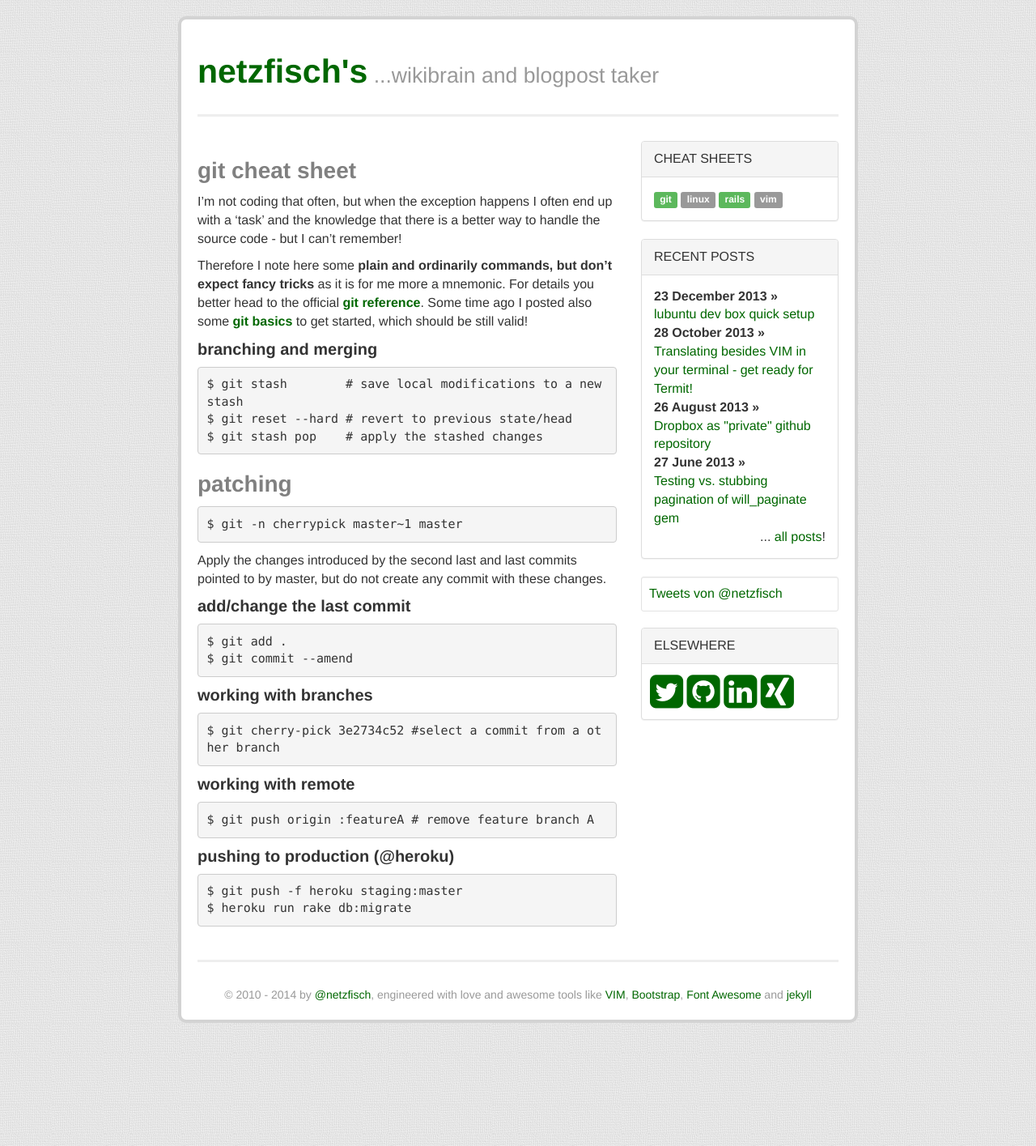
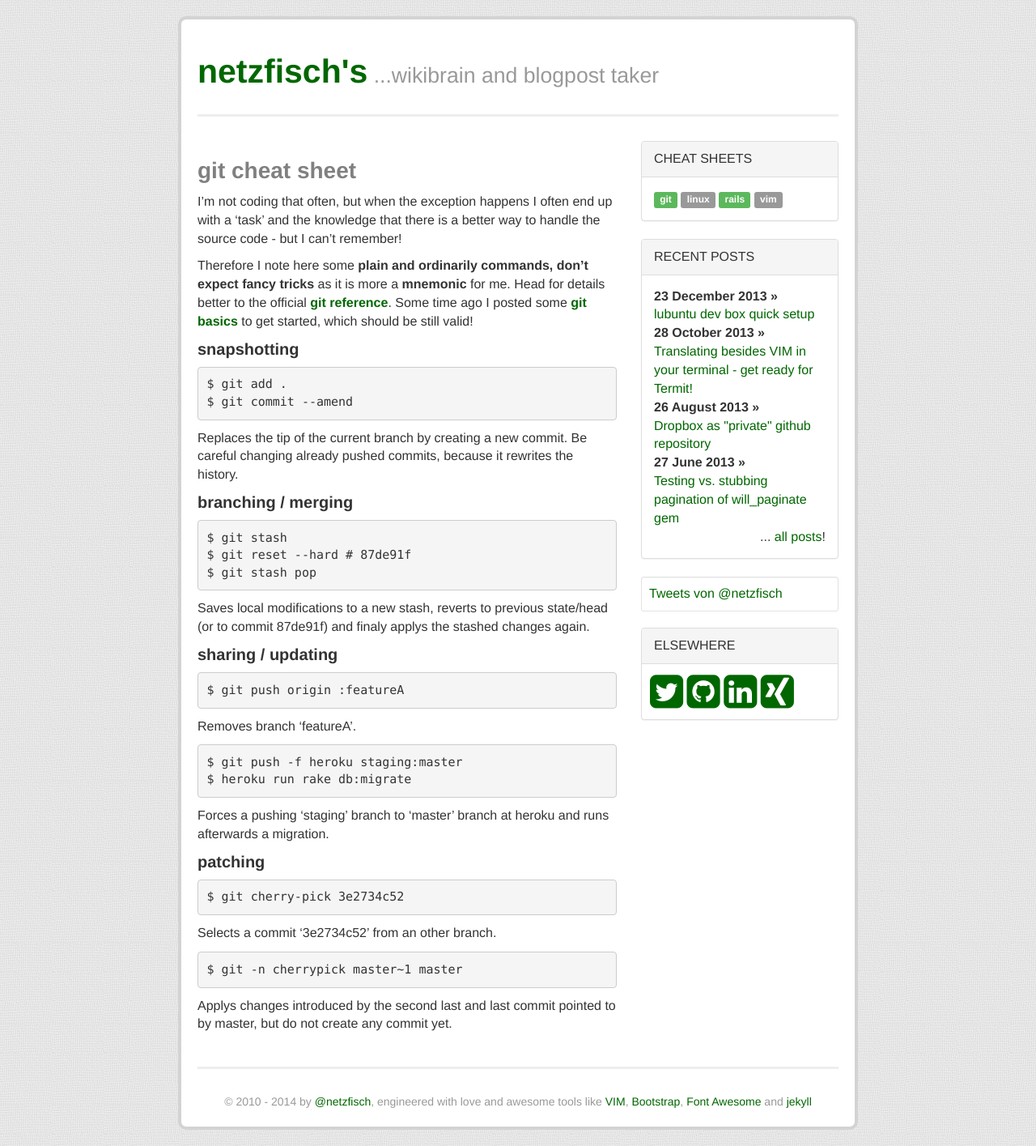
Before and after one commit to netzfisch/netzfisch.github.io, a Jekyll site: the page built from static/git.md, in a window 1280 px wide. Shown: the whole page at 81% size. Built offline with Jekyll 4.4.1, drawn with Linux system fonts in a browser that asks for light colours; nearby versions of some CDN libraries; Markdown is read by kramdown in place of the engine named in the settings; comment, search, counter and statistics services are not loaded.

Commit message:
finalise git cheat sheet

```diff
--- a/static/git.md
+++ b/static/git.md
@@ -7,39 +7,43 @@ title:     git cheat sheet, things to remember
 
 I'm not coding that often, but when the exception happens I often end up with a 'task' and the knowledge that there is a better way to handle the source code - but I can't remember!
 
-Therefore I note here some **plain and ordinarily commands, but don't expect fancy tricks** as it is for me more a mnemonic. For details you better head to the official **[git reference][1]**. Some time ago I posted also some **[git basics][2]** to get started, which should be still valid!
+Therefore I note here some **plain and ordinarily commands, don't expect fancy tricks** as it is more a **mnemonic** for me. Head for details better to the official **[git reference][1]**. Some time ago I posted some **[git basics][2]** to get started, which should be still valid!
 
-#### branching and merging
-
-    $ git stash        # save local modifications to a new stash
-    $ git reset --hard # revert to previous state/head
-    $ git stash pop    # apply the stashed changes
-
-### patching
-
-    $ git -n cherrypick master~1 master
-
-Apply the changes introduced by the second last and last commits pointed to by
-master, but do not create any commit with these changes.
-
-#### add/change the last commit
+#### snapshotting
 
     $ git add .
     $ git commit --amend
 
-#### working with branches
+Replaces the tip of the current branch by creating a new commit. Be careful changing already pushed commits, because it rewrites the history.
 
-    $ git cherry-pick 3e2734c52 #select a commit from a other branch
+#### branching / merging
 
-#### working with remote
+    $ git stash
+    $ git reset --hard # 87de91f
+    $ git stash pop
 
-    $ git push origin :featureA # remove feature branch A
+Saves local modifications to a new stash, reverts to previous state/head (or to commit 87de91f) and finaly applys the stashed changes again.
 
-#### pushing to production (@heroku)
+#### sharing / updating
+
+    $ git push origin :featureA
+
+Removes branch 'featureA'.
 
     $ git push -f heroku staging:master
     $ heroku run rake db:migrate
 
+Forces a pushing 'staging' branch to 'master' branch at heroku and runs afterwards a migration.
+
+#### patching
+
+    $ git cherry-pick 3e2734c52
+
+Selects a commit '3e2734c52' from an other branch.
+
+    $ git -n cherrypick master~1 master
+
+Applys changes introduced by the second last and last commit pointed to by master, but do not create any commit yet.
 
   [1]: http://git-scm.com/docs
   [2]: /ruby/2010/01/29/git-basics.html
```
